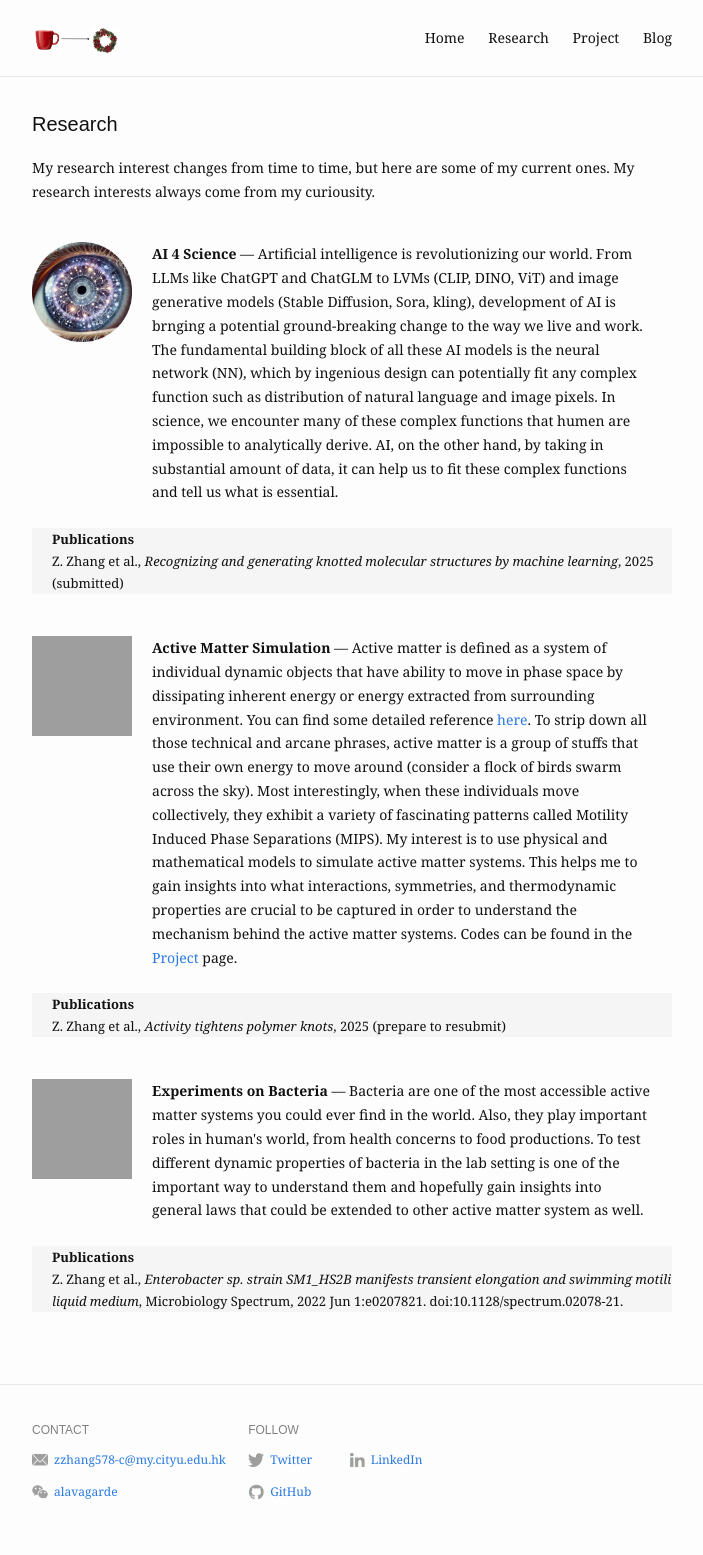
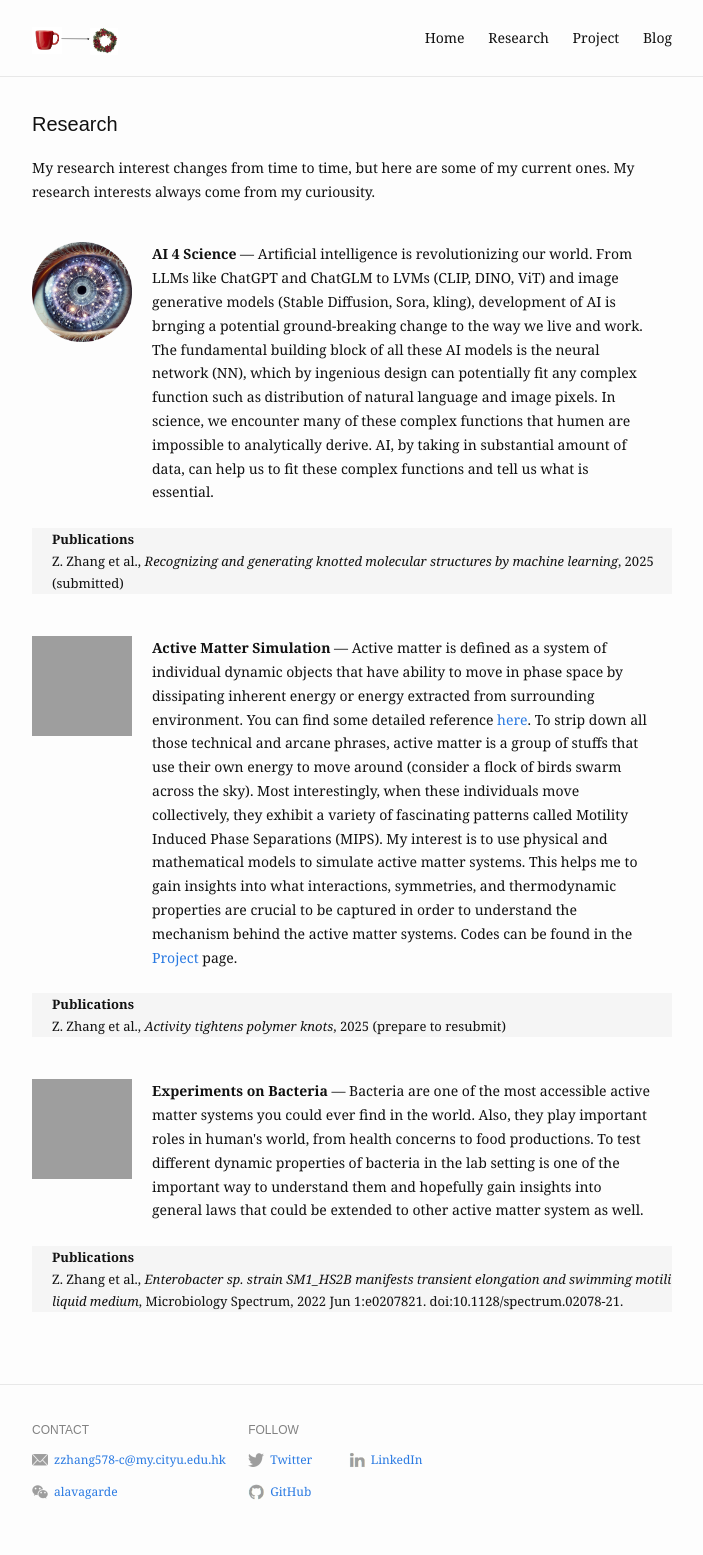
Before and after one commit to kizzhang/kizzhang.github.io, a Jekyll site: the page built from research.md, in a window 1280 px wide. Shown: the whole page, without its empty margins (288-991 px from the left). Built offline with Jekyll 4.4.1, drawn with Linux system fonts in a browser that asks for light colours.

Commit message:
Update research.md

```diff
--- a/research.md
+++ b/research.md
@@ -7,7 +7,7 @@
     image:
       src: /assets/img/work/AI.png
       alt: AI
-    description: Artificial intelligence is revolutionizing our world. From LLMs like ChatGPT and ChatGLM to LVMs (CLIP, DINO, ViT) and image generative models (Stable Diffusion, Sora, kling), development of AI is brnging a potential ground-breaking change to the way we live and work. The fundamental building block of all these AI models is the neural network (NN), which by ingenious design can potentially fit any complex function such as distribution of natural language and image pixels. In science, we encounter many of these complex functions that humen are impossible to analytically derive. AI, on the other hand, by taking in substantial amount of data, it can help us to fit these complex functions and tell us what is essential.
+    description: Artificial intelligence is revolutionizing our world. From LLMs like ChatGPT and ChatGLM to LVMs (CLIP, DINO, ViT) and image generative models (Stable Diffusion, Sora, kling), development of AI is brnging a potential ground-breaking change to the way we live and work. The fundamental building block of all these AI models is the neural network (NN), which by ingenious design can potentially fit any complex function such as distribution of natural language and image pixels. In science, we encounter many of these complex functions that humen are impossible to analytically derive. AI, by taking in substantial amount of data, can help us to fit these complex functions and tell us what is essential.
     pub: Publications
     pubdes: Z. Zhang et al., <i>Recognizing and generating knotted molecular structures by machine learning</i>, 2025 (submitted)
 
```
